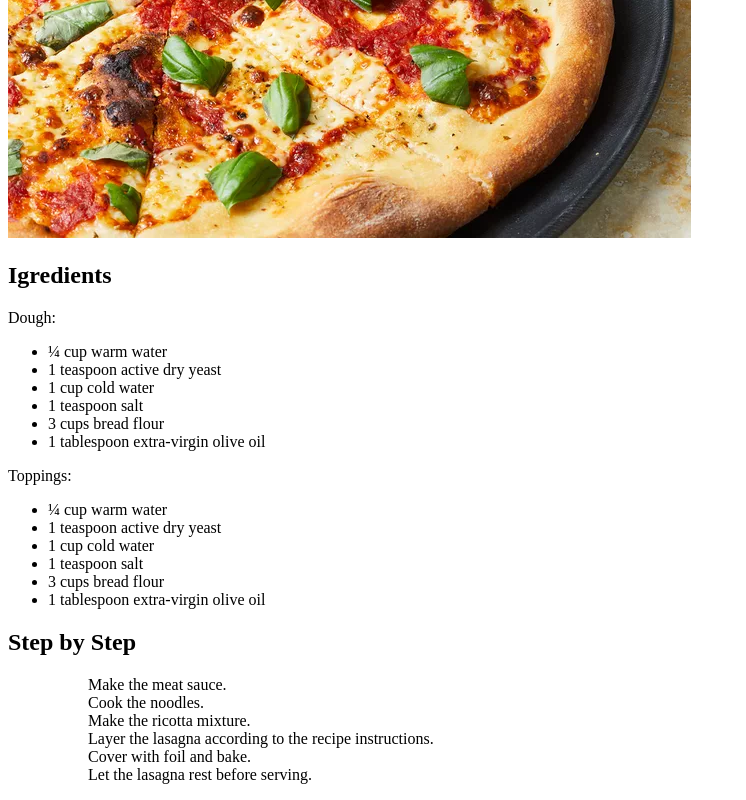
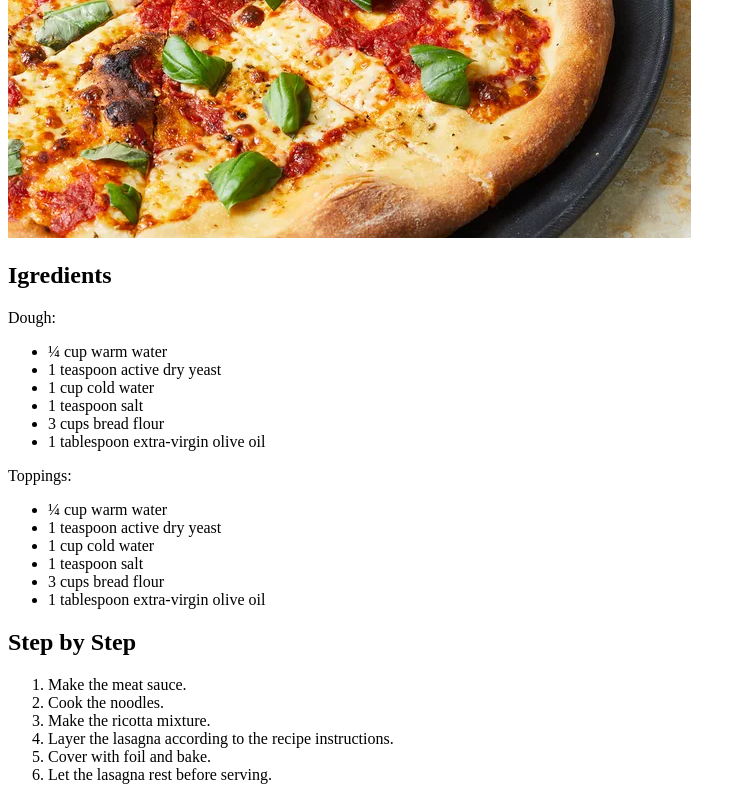
Before and after one commit to thomasexe/odin-recipes, a plain HTML site: page recipes/pizza.html in a window 1280 px wide. Shown: the part 354-1154 px from the top of the page, without its empty margins (0-746 px from the left). Drawn offline with Linux system fonts and the light colour scheme.

Commit message:
List changes
Minor control c control v mistake

```diff
--- a/recipes/pizza.html
+++ b/recipes/pizza.html
@@ -30,14 +30,14 @@
         </ul>
 
         <h2>Step by Step</h2>
-        <ul>
-            <ol>Make the meat sauce.</ol>
-            <ol>Cook the noodles.</ol>
-            <ol>Make the ricotta mixture.</ol>
-            <ol>Layer the lasagna according to the recipe instructions.</ol>
-            <ol>Cover with foil and bake.</ol>
-            <ol>Let the lasagna rest before serving.</ol>
-        </ul>
+        <ol>
+            <li>Make the meat sauce.</li>
+            <li>Cook the noodles.</li>
+            <li>Make the ricotta mixture.</li>
+            <li>Layer the lasagna according to the recipe instructions.</li>
+            <li>Cover with foil and bake.</li>
+            <li>Let the lasagna rest before serving.</li>
+        </ol>
     </div>
 
 </body>
```
Also changed, not shown: recipes/lasagna.html (+6 -6 lines), recipes/nachos.html (+6 -6 lines).
